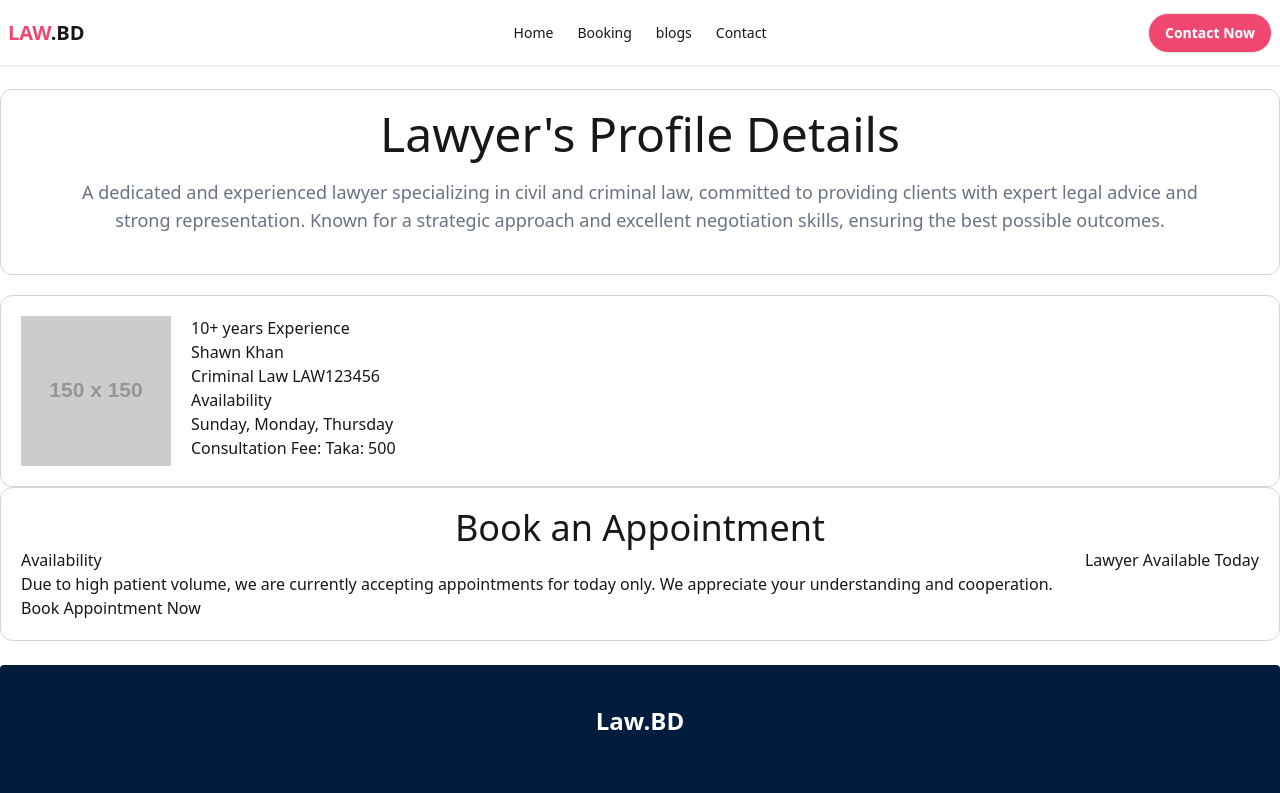
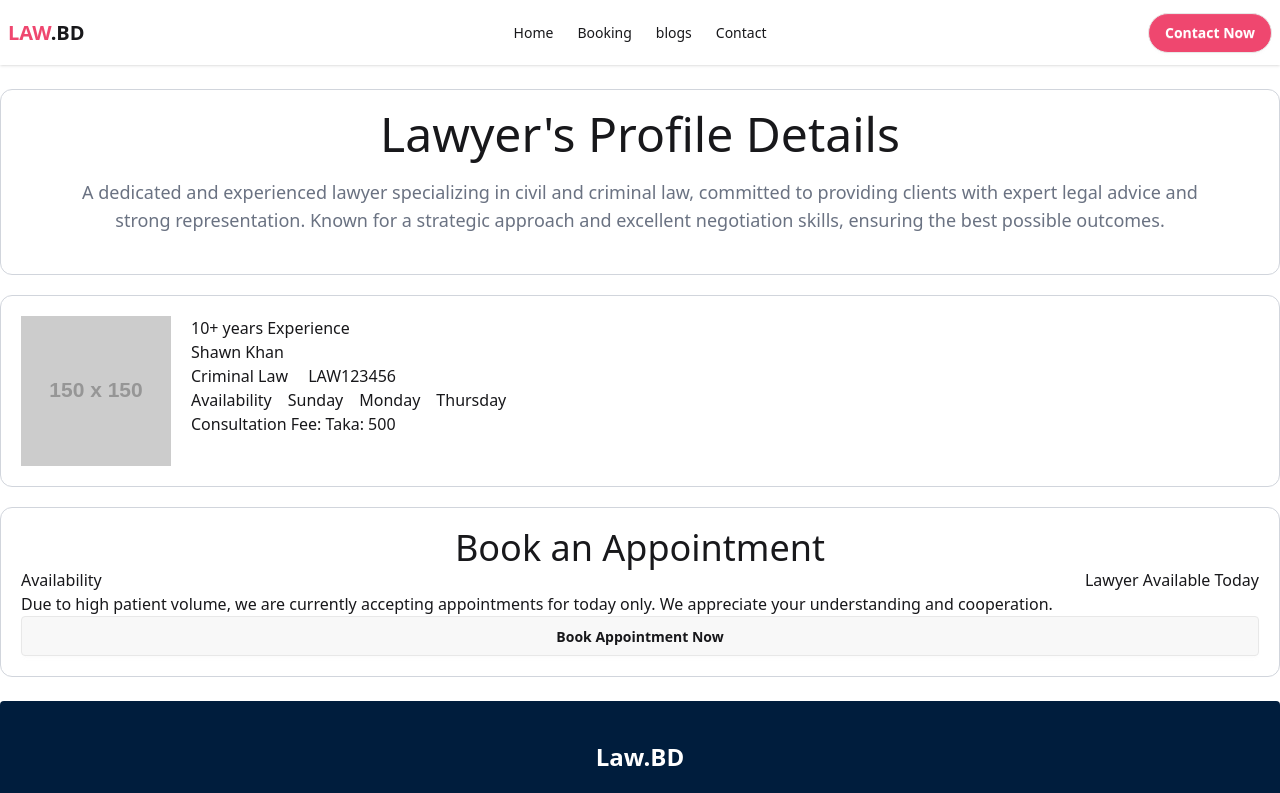
Before and after one commit to ratulislam46/lawyer-appoinment, a React (Vite) app: page /viewDetails/1 in a window 1280 px wide. Shown: the top 793 px of the page. Built offline with nearby package versions, Linux system fonts and the light colour scheme.

Commit message:
edit json data and added lawyers availability

```diff
--- a/public/data.json
+++ b/public/data.json
@@ -7,7 +7,7 @@
       "experience": "10+ years Experience",
       "licenseNumber": "LAW123456",
       "button": "View Details",
-      "availability": ["Sunday, Monday, Thursday"],
+      "availability": ["Sunday", "Monday", "Thursday"],
       "fee": 500
     },
     {
@@ -18,7 +18,7 @@
       "experience": "8+ years Experience",
       "licenseNumber": "LAW654321",
       "button": "View Details",
-      "availability": ["Sunday, Monday, Thursday"],
+      "availability": ["Sunday", "Monday", "Thursday"],
       "fee": 400
     },
     {
@@ -29,7 +29,7 @@
       "experience": "12+ years Experience",
       "licenseNumber": "LAW987654",
       "button": "View Details",
-      "availability": ["Sunday, Monday, Thursday"],
+      "availability": ["Sunday", "Wednesday", "Thursday"],
       "fee": 700
     },
     {
@@ -40,7 +40,7 @@
       "experience": "6+ years Experience",
       "licenseNumber": "LAW112233",
       "button": "View Details",
-      "availability": ["Sunday, Wednesday, Thursday"],
+      "availability": ["Sunday", "Wednesday", "Thursday"],
       "fee": 800
     },
     {
@@ -51,7 +51,7 @@
       "experience": "9+ years Experience",
       "licenseNumber": "LAW223344",
       "button": "View Details",
-      "availability": ["Sunday, Friday, Thursday"],
+      "availability": ["Sunday", "Wednesday", "Thursday"],
       "fee": 500
     },
     {
@@ -62,7 +62,7 @@
       "experience": "4+ years Experience",
       "licenseNumber": "LAW334455",
       "button": "View Details",
-      "availability": ["Sunday, Monday, Thursday"],
+      "availability": ["Sunday", "Wednesday", "Thursday"],
       "fee": 300
     },
     {
@@ -73,7 +73,7 @@
       "experience": "7+ years Experience",
       "licenseNumber": "LAW445566",
       "button": "View Details",
-      "availability": ["Saturday, Monday, Thursday"],
+      "availability": ["Sunday", "Wednesday", "Thursday"],
       "fee": 400
     },
     {
@@ -84,7 +84,7 @@
       "experience": "10+ years Experience",
       "licenseNumber": "LAW556677",
       "button": "View Details",
-      "availability": ["Sunday, Monday, Wednesday"],
+      "availability": ["Sunday", "Wednesday", "Thursday"],
       "fee": 700
     },
     {
@@ -95,7 +95,7 @@
       "experience": "13+ years Experience",
       "licenseNumber": "LAW667788",
       "button": "View Details",
-      "availability": ["Sunday, Monday, Thursday"],
+      "availability": ["Sunday", "Monday", "Thursday"],
       "fee": 500
     },
     {
@@ -106,7 +106,7 @@
       "experience": "6+ years Experience",
       "licenseNumber": "LAW778899",
       "button": "View Details",
-      "availability": ["Sunday, Monday, Thursday"],
+      "availability": ["Sunday", "Monday", "Thursday"],
       "fee": 500
     },
     {
@@ -117,7 +117,7 @@
       "experience": "5+ years Experience",
       "licenseNumber": "LAW889900",
       "button": "View Details",
-      "availability": ["Sunday, Monday, Thursday"],
+      "availability": ["Sunday", "Monday", "Thursday"],
       "fee": 600
     },
     {
@@ -128,7 +128,7 @@
       "experience": "12+ years Experience",
       "licenseNumber": "LAW990011",
       "button": "View Details",
-      "availability": ["Sunday, Monday, Thursday"],
+      "availability": ["Sunday", "Monday", "Thursday"],
       "fee": 300
     }
   ]
--- a/src/Pages/Lawyers/ViewDetails.jsx
+++ b/src/Pages/Lawyers/ViewDetails.jsx
@@ -9,32 +9,34 @@ const ViewDetails = () => {
     // console.log(id);
 
     const singleLawyer = data.find(lawyer => lawyer.id === parseInt(id));
-    console.log(singleLawyer);
+    // console.log(singleLawyer);
 
     const { name, image, speciality, experience, licenseNumber, availability, fee } = singleLawyer;
     return (
         <div className='my-6 mx-2 md:mx-2 lg:mx-0'>
 
             {/* layer profile title and description  */}
-            <div className='border border-gray-300 p-5 mb-5 rounded-xl'>
+            <div className='border border-gray-300 p-5 rounded-xl'>
                 <h1 className='text-center text-5xl'>Lawyer's Profile Details</h1>
                 <p className='text-center px-12 my-5 text-gray-500 text-lg'>A dedicated and experienced lawyer specializing in civil and criminal law, committed to providing clients with expert legal advice and strong representation. Known for a strategic approach and excellent negotiation skills, ensuring the best possible outcomes.
                 </p>
             </div>
 
             {/* details section  */}
-            <div className='flex space-x-5 border border-gray-300 rounded-xl p-5'>
+            <div className='flex space-x-5 border border-gray-300 rounded-xl p-5 my-5'>
                 <div>
                     <img src={image} alt="Lawyer photo" />
                 </div>
                 <div>
                     <p>{experience}</p>
                     <h1>{name}</h1>
-                    <p><span>{speciality}</span> {licenseNumber}</p>
-                    <p>Availability </p>
-                    {
-                        availability.map((available, index) => <p key={index}>{available}</p>)
-                    }
+                    <p ><span className='mr-4'>{speciality}</span> {licenseNumber}</p>
+                    <div className='flex gap-4'>
+                        <p>Availability </p>
+                        {
+                            availability.map((available, index) => <p key={index}>{available}</p>)
+                        }
+                    </div>
                     <p>Consultation Fee: <span>Taka: {fee}</span></p>
                 </div>
             </div>
@@ -43,7 +45,7 @@ const ViewDetails = () => {
                 <h1 className='text-center text-4xl'>Book an Appointment</h1>
                 <p className='flex justify-between'><span>Availability</span> <span>Lawyer Available Today</span></p>
                 <p>Due to high patient volume, we are currently accepting appointments for today only. We appreciate your understanding and cooperation.</p>
-                <Link><button>Book Appointment Now</button></Link>
+                <Link><button className='btn w-full'>Book Appointment Now</button></Link>
             </div>
 
         </div>
```
